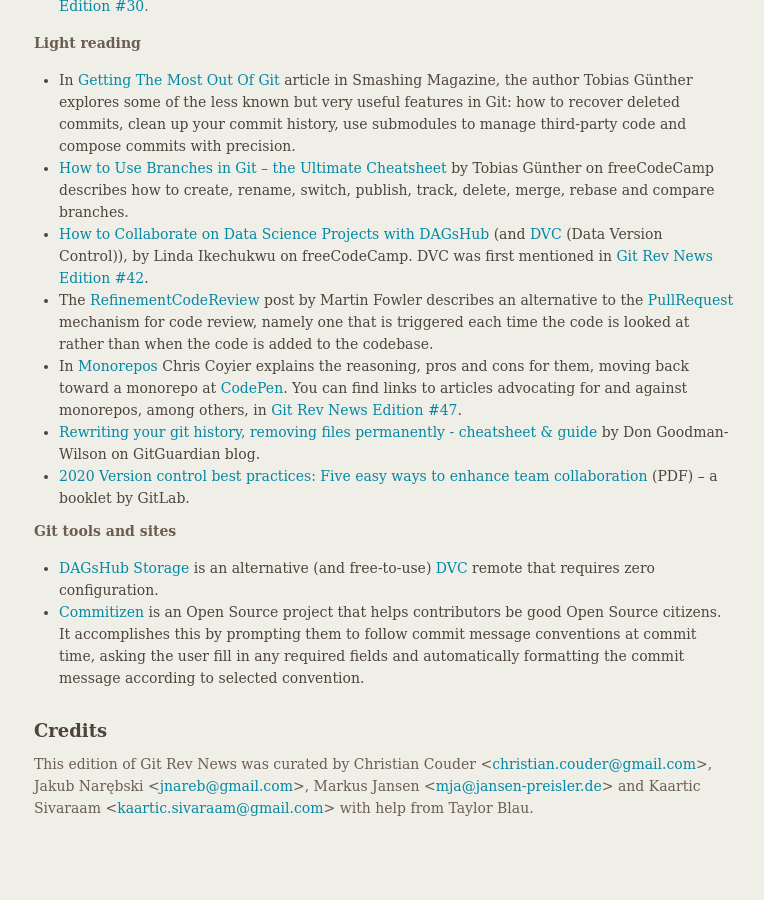
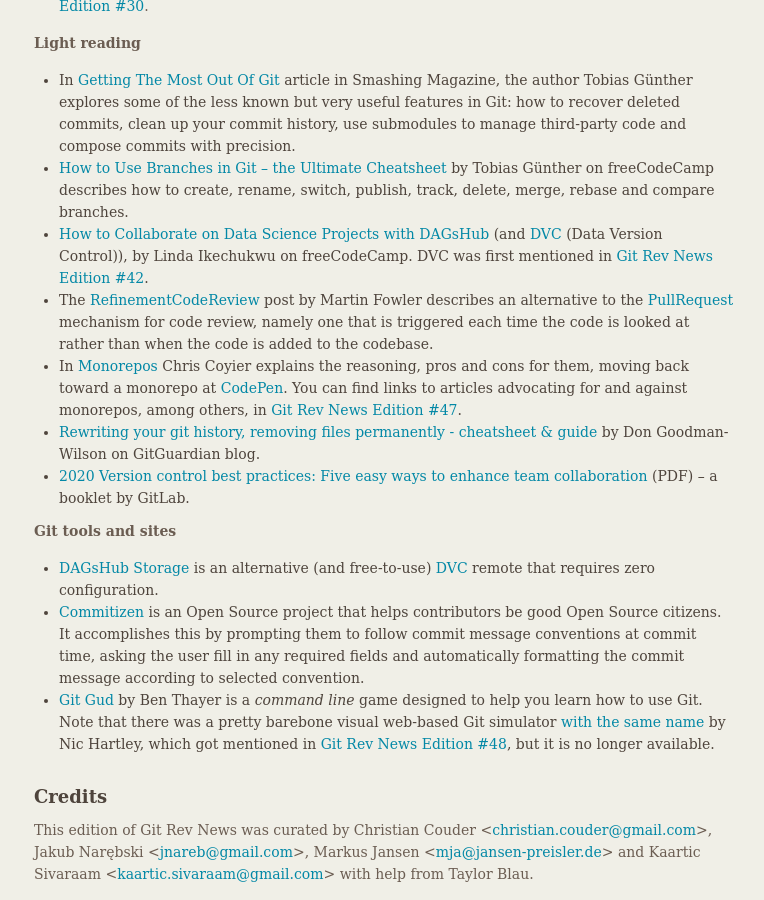
Before and after one commit to git/git.github.io, a Jekyll site: the page built from rev_news/drafts/edition-72.md, in a window 1280 px wide and 900 px high, scrolled down 3280 px. Shown: the whole window, without its empty margins (375-1139 px from the left). Built offline with Jekyll 4.4.1, drawn with Linux system fonts in a browser that asks for light colours; before the commit the page ends 4114 px from its top, so only the background shows below that.

Commit message:
rn-72: Add link to git-gud command line game by Ben Thayer

```diff
--- a/rev_news/drafts/edition-72.md
+++ b/rev_news/drafts/edition-72.md
@@ -262,6 +262,12 @@
   by prompting them to follow commit message conventions at commit time,
   asking the user fill in any required fields and automatically formatting
   the commit message according to selected convention.
+* [Git Gud](https://github.com/benthayer/git-gud) by Ben Thayer
+  is a *command line* game designed to help you learn how to use Git.
+  Note that there was a pretty barebone visual web-based Git simulator
+  [with the same name](https://nic-hartley.github.io/git-gud/) by Nic Hartley, which
+  got mentioned in [Git Rev News Edition #48](https://git.github.io/rev_news/2019/02/27/edition-48/),
+  but it is no longer available.
 
 
 ## Credits
```
